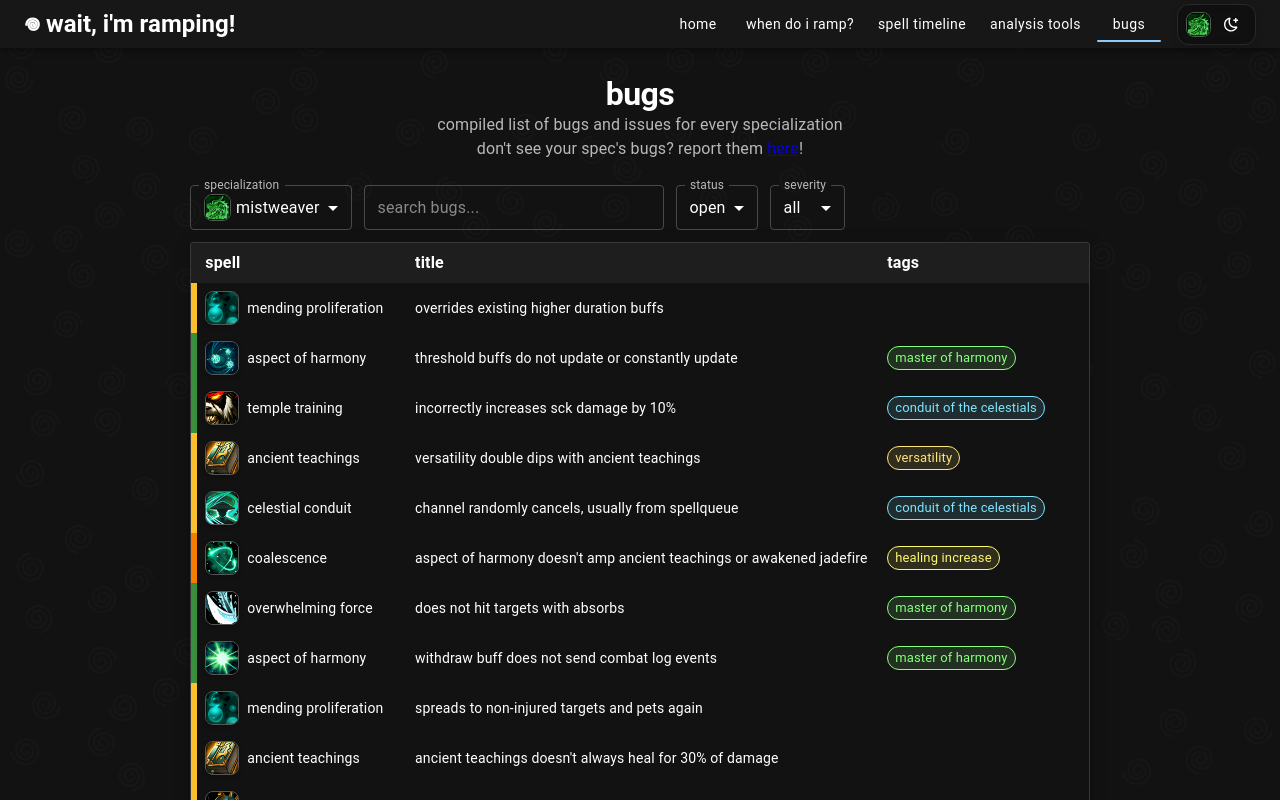
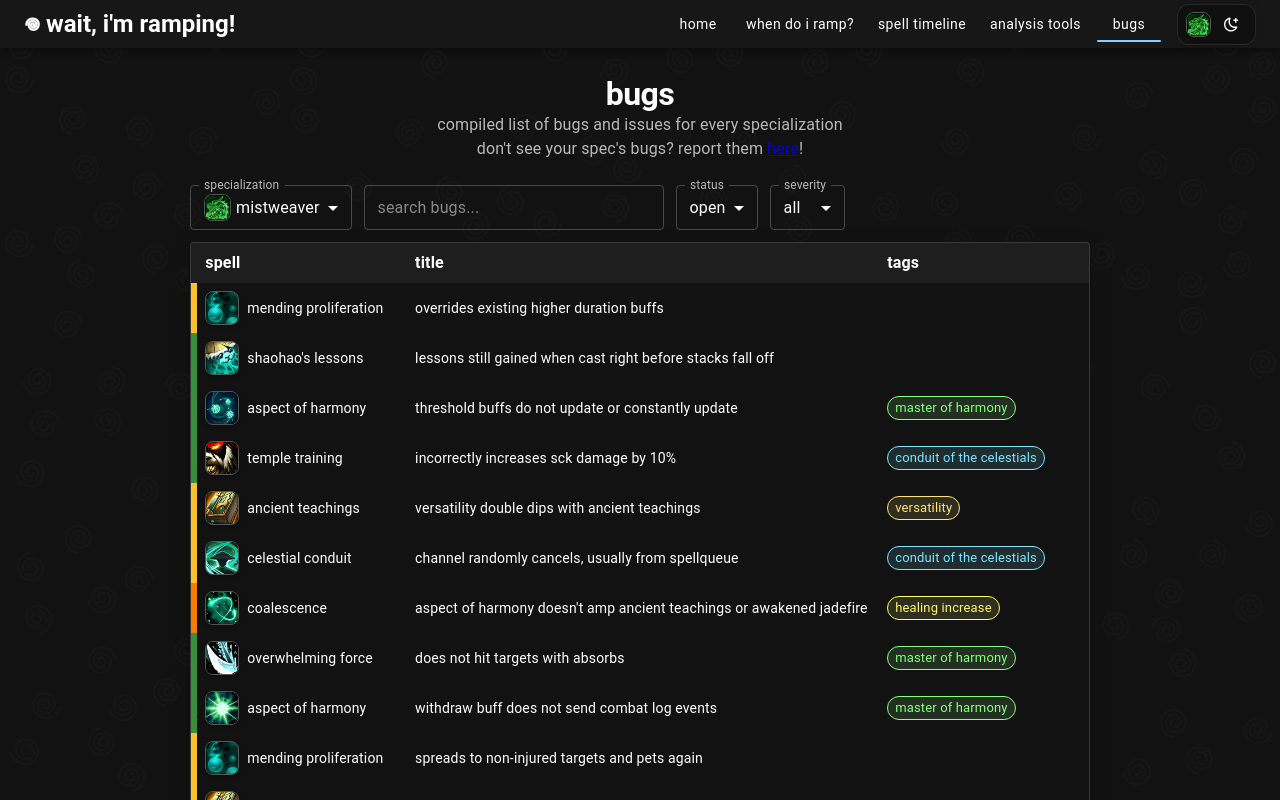
Before and after one commit to lolswirl/wait-im-ramping, a Next.js app: page /bugs in a window 1280 px wide. Shown: the top 800 px of the page. Built offline with nearby package versions, Linux system fonts and the light colour scheme.

Commit message:
add shaohaos lessons 36s buff bug

```diff
--- a/src/data/bugs/monk/mistweaver.ts
+++ b/src/data/bugs/monk/mistweaver.ts
@@ -556,6 +556,16 @@ const BUGS: Bug[] = [
         tags: [],
         lastBuildTested: "62958",
     },
+    {
+        spell: TALENTS.SHAOHAOS_LESSONS,
+        affectedSpells: [],
+        severity: SEVERITY.LOW,
+        title: "Lessons still gained when cast right before stacks fall off",
+        description: "Casting Sheilun's Gift to have the cast occuring with the stacks falling off in the middle causes Shaohao's Lessons to still buff you however treats it as a 36s buff.",
+        tags: [],
+        notes: "Sheilun's Gift cast start -> stacks fall off -> Sheilun's Gift cast finishes -> gain Shaohao's Lessons buff at 36s",
+        lastBuildTested: "62958",
+    },
 ];
 
 export default BUGS;
```
